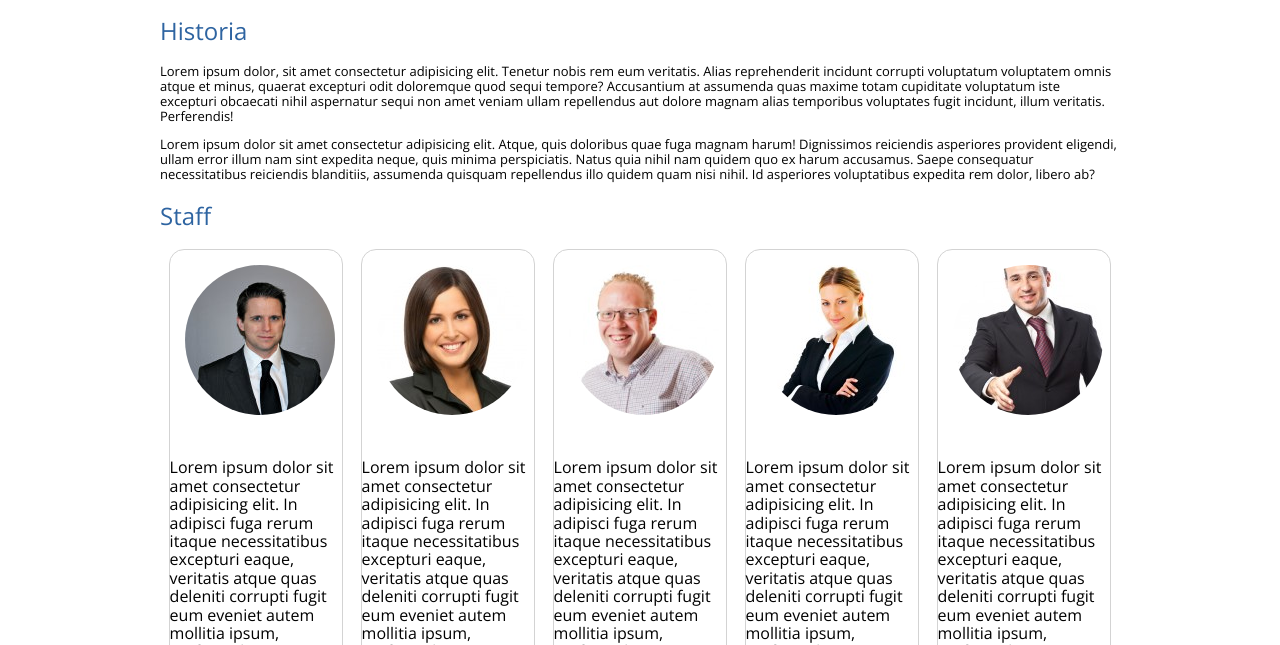
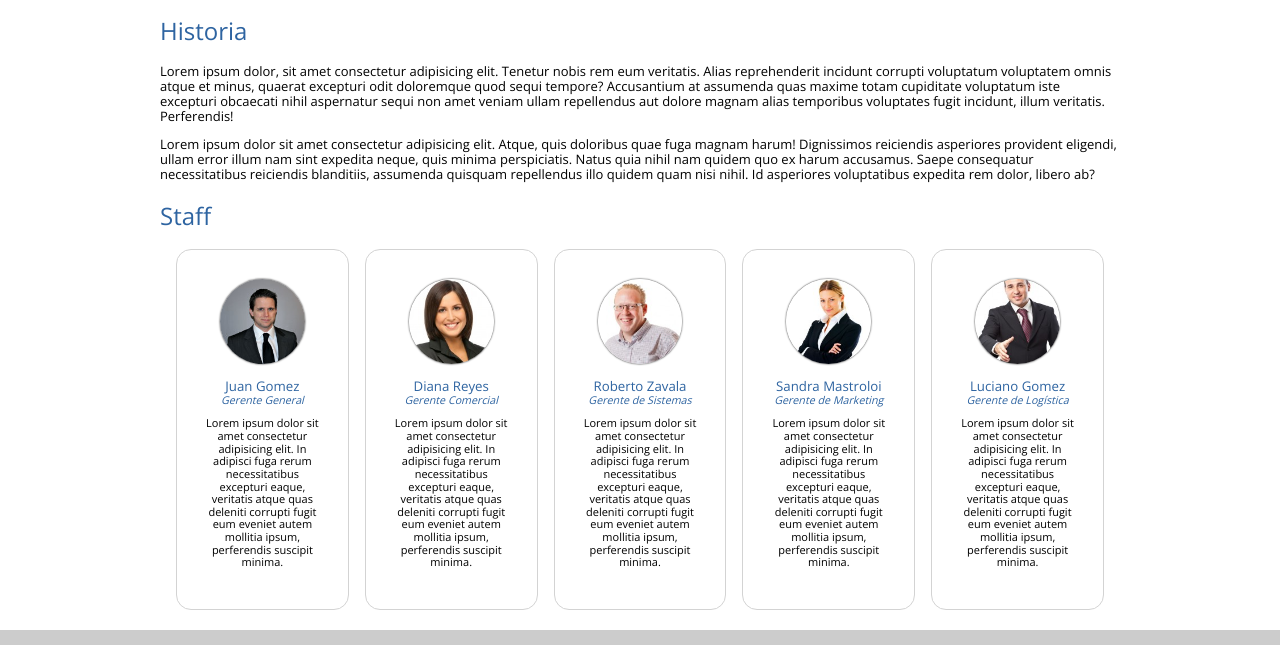
Before and after one commit to rmhermes/Repo1, a plain HTML site: page clase 7-8-9/nosotros.html in a window 1280 px wide. Shown: the part 155-800 px from the top of the page. Drawn offline with nearby package versions, Linux system fonts and the light colour scheme.

Commit message:
finalizamos nosotros/empezamos servicios

```diff
--- a/clase 7-8-9/css/estilos.css
+++ b/clase 7-8-9/css/estilos.css
@@ -98,7 +98,6 @@ footer{
     margin-top: 20px;
 }
 
-
 .historia p{
     font-size: 13px;
 }
@@ -111,11 +110,46 @@ footer{
     border: 1px solid lightgray;
     border-radius: 15px;
     width: 18%;
-    margin: auto;
-    display: block;
+    text-align: center;
+    padding: 3%;
+    box-sizing: border-box  ;
 }
 .card img{
-    border-radius: 100%;
-    align-items: center;
-    padding: 15px;
+    display: flex;
+    margin: auto;
+    border-radius: 50%;
+    max-width: 75%;
+    box-shadow:0 0 2px black;
 }
+.card p{
+    font-size: 11px;
+}
+.card h5,
+.card h6{
+    color: #2e64a1;
+    font-weight: normal;
+    margin: 0;
+}
+.card h5{
+    margin-top: 15px;
+}
+.card h6{
+    font-style: italic;
+
+}
+
+.servicio{
+    border: 1px solid #ccc;
+    border-radius: 10px;
+    margin: 16px 0;
+    padding: 16px;
+}
+
+.servicio .info h4{
+    color: #2e64a1;
+    font-size: 20px;
+    font-weight: 300;
+    font-style: italic;
+    padding-bottom: 8px;
+    border-bottom: 1px solid #2e64a1;
+}
--- a/clase 7-8-9/nosotros.html
+++ b/clase 7-8-9/nosotros.html
@@ -48,33 +48,33 @@
             <div class="personas">
                 <div class="card">
                     <img src="img/nosotros/nosotros1.jpg" alt="">
-                    <h5></h5>
-                    <h6></h6>
-                    <p>Lorem ipsum dolor sit amet consectetur adipisicing elit. In adipisci fuga rerum itaque necessitatibus excepturi eaque, veritatis atque quas deleniti corrupti fugit eum eveniet autem mollitia ipsum, perferendis suscipit minima.</p>
+                    <h5>Juan Gomez</h5>
+                    <h6>Gerente General</h6>
+                    <p>Lorem ipsum dolor sit amet consectetur adipisicing elit. In adipisci fuga rerum  necessitatibus excepturi eaque, veritatis atque quas deleniti corrupti fugit eum eveniet autem mollitia ipsum, perferendis suscipit minima.</p>
                 </div>
                 <div class="card">
                     <img src="img/nosotros/nosotros2.jpg" alt="">
-                    <h5></h5>
-                    <h6></h6>
-                    <p>Lorem ipsum dolor sit amet consectetur adipisicing elit. In adipisci fuga rerum itaque necessitatibus excepturi eaque, veritatis atque quas deleniti corrupti fugit eum eveniet autem mollitia ipsum, perferendis suscipit minima.</p>
+                    <h5>Diana Reyes</h5>
+                    <h6>Gerente Comercial</h6>
+                    <p>Lorem ipsum dolor sit amet consectetur adipisicing elit. In adipisci fuga rerum  necessitatibus excepturi eaque, veritatis atque quas deleniti corrupti fugit eum eveniet autem mollitia ipsum, perferendis suscipit minima.</p>
                 </div>
                 <div class="card">
                     <img src="img/nosotros/nosotros3.jpg" alt="">
-                    <h5></h5>
-                    <h6></h6>
-                    <p>Lorem ipsum dolor sit amet consectetur adipisicing elit. In adipisci fuga rerum itaque necessitatibus excepturi eaque, veritatis atque quas deleniti corrupti fugit eum eveniet autem mollitia ipsum, perferendis suscipit minima.</p>
+                    <h5>Roberto Zavala</h5>
+                    <h6>Gerente de Sistemas</h6>
+                    <p>Lorem ipsum dolor sit amet consectetur adipisicing elit. In adipisci fuga rerum  necessitatibus excepturi eaque, veritatis atque quas deleniti corrupti fugit eum eveniet autem mollitia ipsum, perferendis suscipit minima.</p>
                 </div>
                 <div class="card">
                     <img src="img/nosotros/nosotros4.jpg" alt="">
-                    <h5></h5>
-                    <h6></h6>
-                    <p>Lorem ipsum dolor sit amet consectetur adipisicing elit. In adipisci fuga rerum itaque necessitatibus excepturi eaque, veritatis atque quas deleniti corrupti fugit eum eveniet autem mollitia ipsum, perferendis suscipit minima.</p>
+                    <h5>Sandra Mastroloi</h5>
+                    <h6>Gerente de Marketing</h6>
+                    <p>Lorem ipsum dolor sit amet consectetur adipisicing elit. In adipisci fuga rerum  necessitatibus excepturi eaque, veritatis atque quas deleniti corrupti fugit eum eveniet autem mollitia ipsum, perferendis suscipit minima.</p>
                 </div>
                 <div class="card">
                     <img src="img/nosotros/nosotros5.jpg" alt="">
-                    <h5></h5>
-                    <h6></h6>
-                    <p>Lorem ipsum dolor sit amet consectetur adipisicing elit. In adipisci fuga rerum itaque necessitatibus excepturi eaque, veritatis atque quas deleniti corrupti fugit eum eveniet autem mollitia ipsum, perferendis suscipit minima.</p>
+                    <h5>Luciano Gomez</h5>
+                    <h6>Gerente de Logística</h6>
+                    <p>Lorem ipsum dolor sit amet consectetur adipisicing elit. In adipisci fuga rerum  necessitatibus excepturi eaque, veritatis atque quas deleniti corrupti fugit eum eveniet autem mollitia ipsum, perferendis suscipit minima.</p>
             </div>
         </div>
         </section>
```
Also changed, not shown: clase 7-8-9/servicios.html (added, +79 -0 lines).
